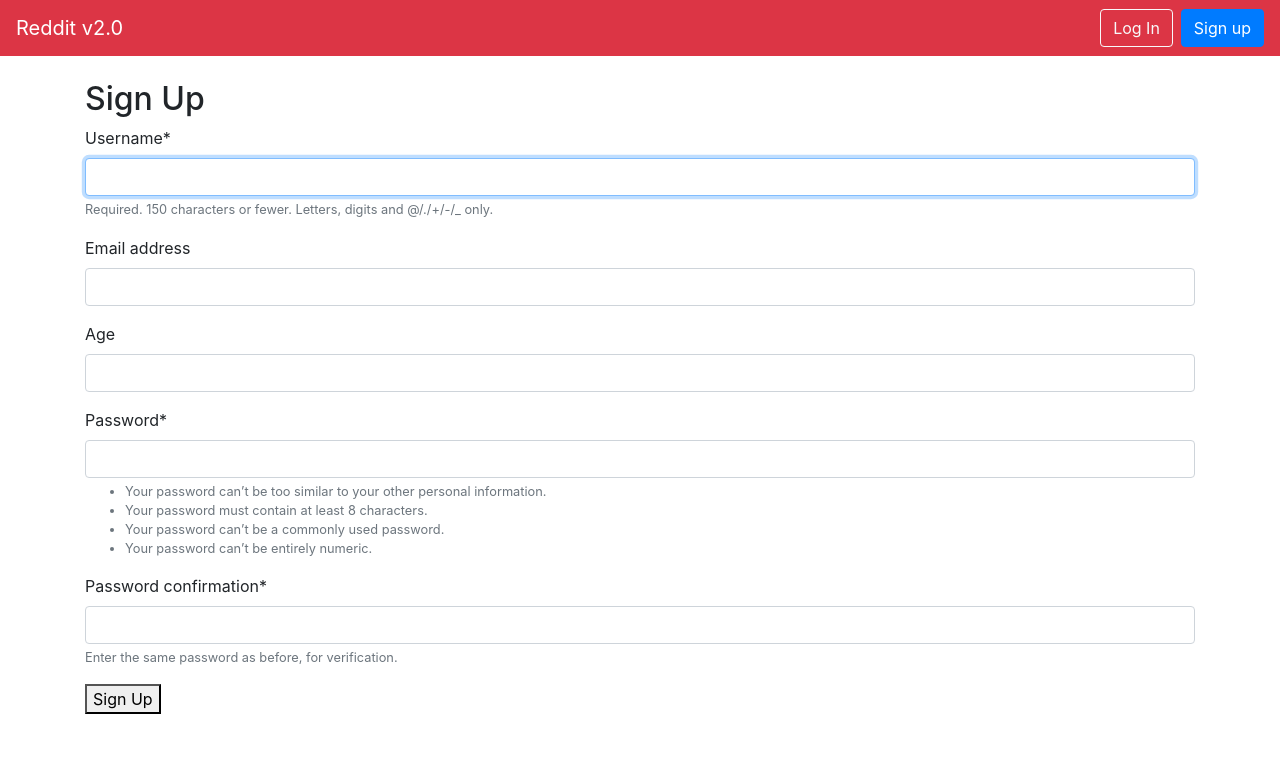
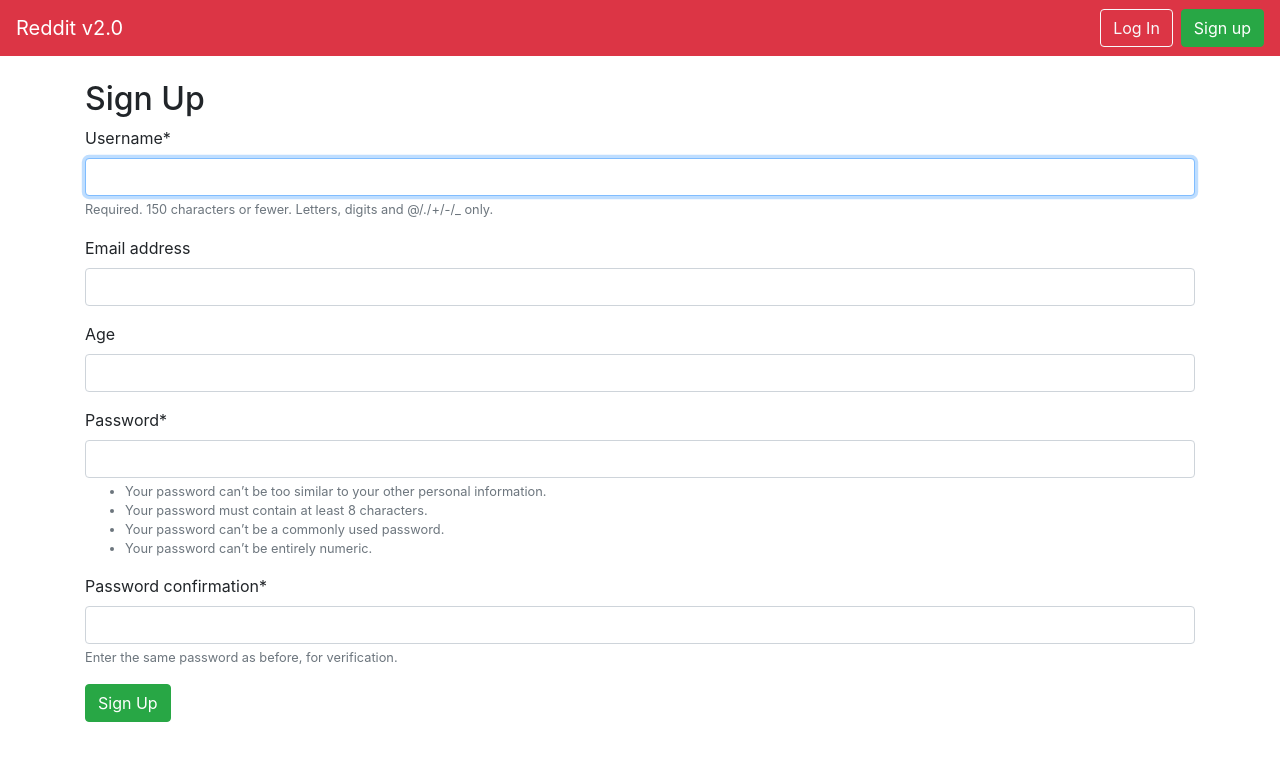
Before and after one commit to NickHaggerty/Reddit-2.0, a Django app: page /users/signup/ in a window 1280 px wide. Shown: the top 761 px of the page. Run offline with Django 3.2, Linux system fonts and the light colour scheme; some libraries are stand-ins or nearby versions.

Commit message:
changed colors
played a bit with the colors and look of the application.

```diff
--- a/templates/base.html
+++ b/templates/base.html
@@ -45,7 +45,7 @@
         <form class="form-inline ml-auto">
           <a href="{% url 'login' %}" class="btn btn-outline-light">
           Log In</a>
-          <a href="{% url 'signup' %}" class="btn btn-primary ml-2">
+          <a href="{% url 'signup' %}" class="btn btn-success ml-2">
           Sign up</a>
         </form>
       {% endif %}
--- a/templates/signup.html
+++ b/templates/signup.html
@@ -12,6 +12,6 @@
   {% csrf_token %}
   {{ form|crispy }}
 
-  <button type="submit">Sign Up</button>
+  <button class="btn btn-success" type="submit">Sign Up</button>
 </form>
 {% endblock content %}
```
Also changed, not shown: db.sqlite3.
